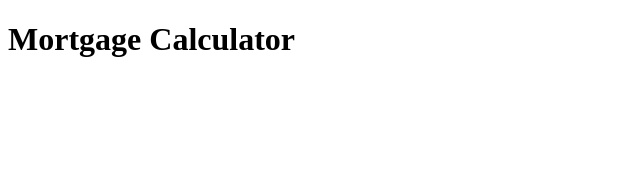
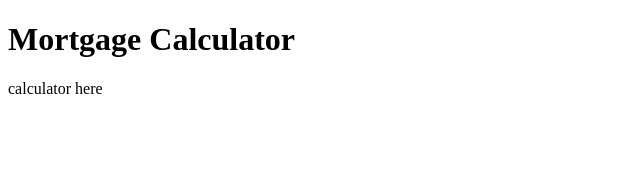
Before and after one commit to sofiapuch/mortgage-calculator, a Vue app: page / in a window 1280 px wide. Shown: the top 170 px of the page, without its empty margins (0-640 px from the left). Built offline with nearby package versions, Linux system fonts and the light colour scheme.

Commit message:
Re-format App.vue and add first component (MortgageCalculator)

```diff
--- a/src/App.vue
+++ b/src/App.vue
@@ -1,12 +1,15 @@
 <template>
-  <h1>Mortgage Calculator</h1>
+    <h1>Mortgage Calculator</h1>
+    <MortgageCalculator />
 </template>
 
 <script>
-
+import MortgageCalculator from "./components/MortgageCalculator.vue";
 
 export default {
-
+    components: {
+        MortgageCalculator
+    }
 }
 </script>
 
--- /dev/null
+++ b/src/components/MortgageCalculator.vue
@@ -0,0 +1,9 @@
+<template>
+    <p>calculator here</p>
+</template>
+
+<script>
+export default {
+
+}
+</script>
```
